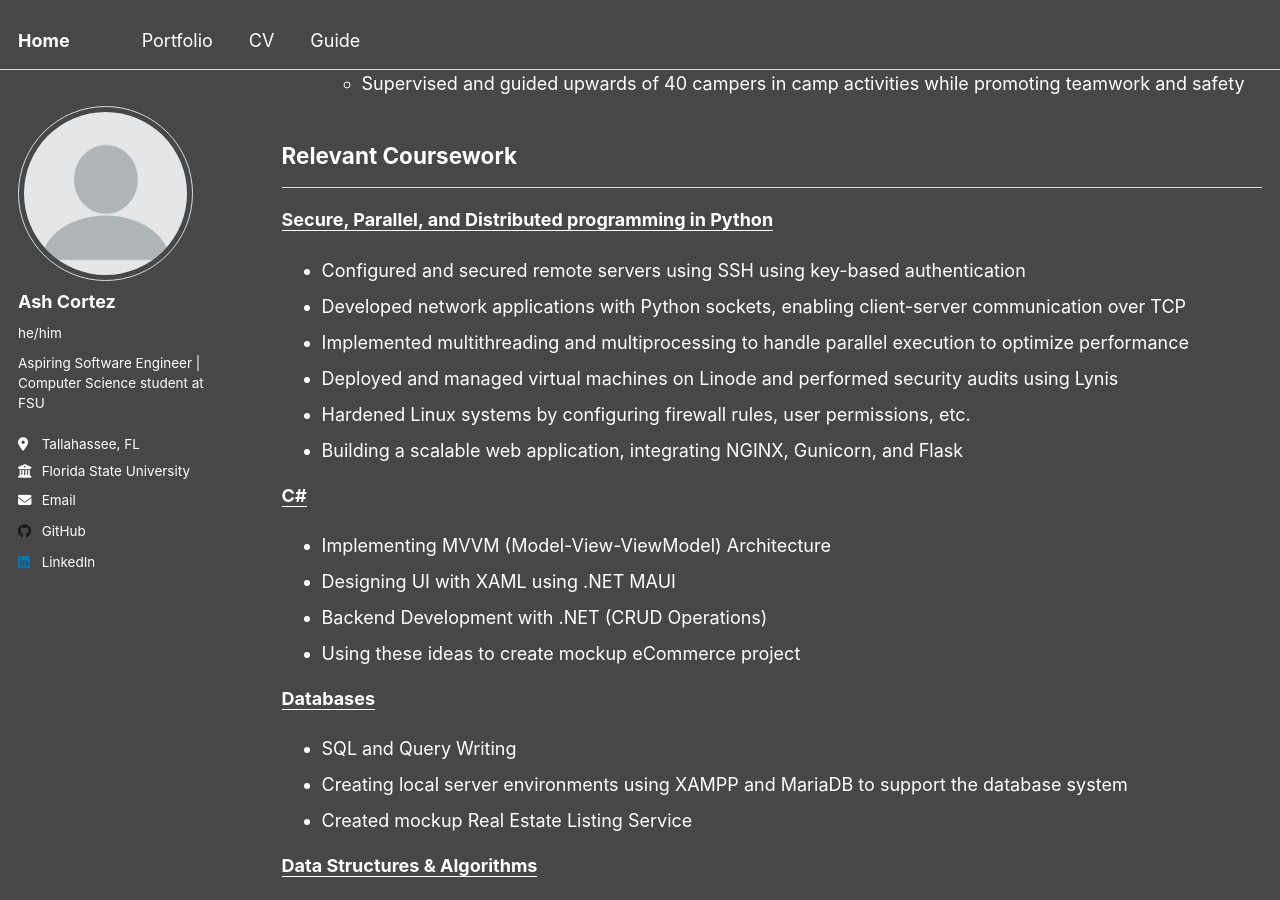
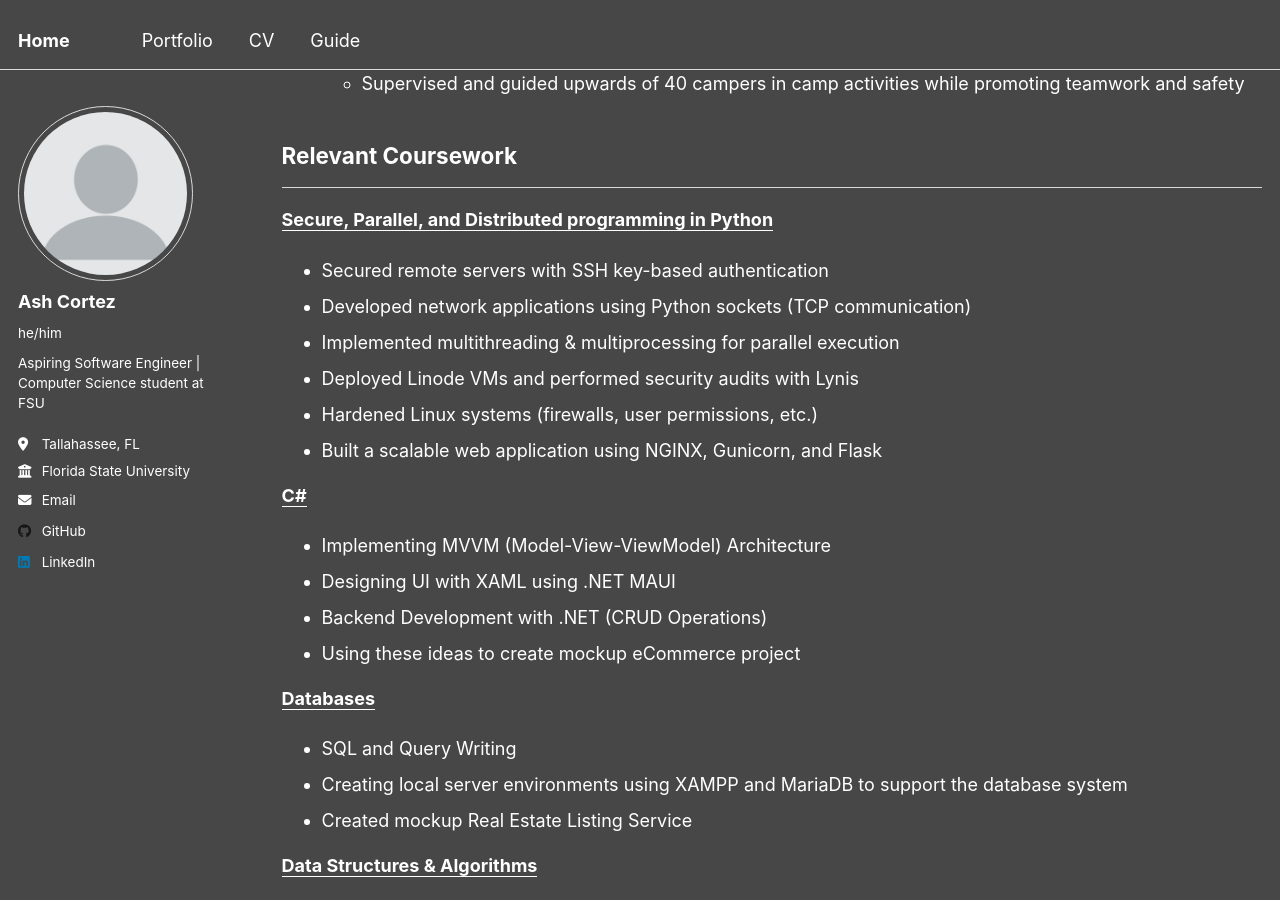
Before and after one commit to acortez1003/acortez1003.github.io, a Jekyll site: the page built from _pages/cv.md, in a window 1280 px wide and 900 px high, scrolled down 895 px. Built offline with Jekyll 4.4.1, drawn with Linux system fonts in a browser that asks for light colours.

Commit message:
refined COP4521 section in CV

```diff
--- a/_pages/cv.md
+++ b/_pages/cv.md
@@ -44,12 +44,12 @@ redirect_from:
 
 <ins>**Secure, Parallel, and Distributed programming in Python**</ins>
 
-  * Configured and secured remote servers using SSH using key-based authentication
-  * Developed network applications with Python sockets, enabling client-server communication over TCP
-  * Implemented multithreading and multiprocessing to handle parallel execution to optimize performance
-  * Deployed and managed virtual machines on Linode and performed security audits using Lynis
-  * Hardened Linux systems by configuring firewall rules, user permissions, etc.
-  * Building a scalable web application, integrating NGINX, Gunicorn, and Flask
+  * Secured remote servers with SSH key-based authentication
+  * Developed network applications using Python sockets (TCP communication)
+  * Implemented multithreading & multiprocessing for parallel execution
+  * Deployed Linode VMs and performed security audits with Lynis
+  * Hardened Linux systems (firewalls, user permissions, etc.)
+  * Built a scalable web application using NGINX, Gunicorn, and Flask
 
 <ins>**C#**</ins>
 
```
